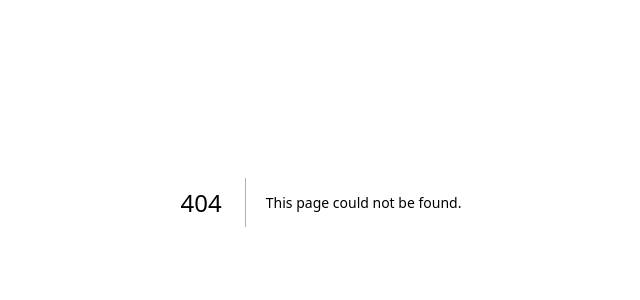
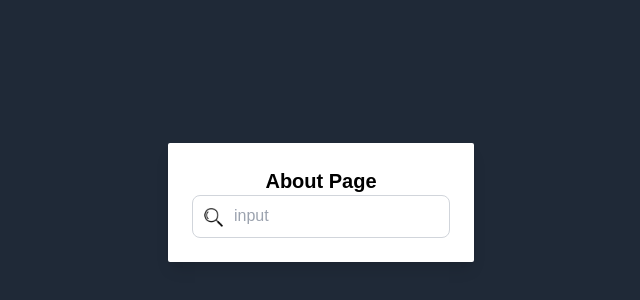
Before and after one commit to 42lukas/immosearch-iq, a Next.js app: page /about in a window 1280 px wide. Before the commit this address had no page. Shown: the part 198-498 px from the top of the page, without its empty margins (319-959 px from the left). Built offline with nearby package versions, Linux system fonts and the light colour scheme.

Commit message:
created about page

```diff
--- /dev/null
+++ b/app/about/page.tsx
@@ -0,0 +1,15 @@
+import Image from "next/image";
+
+export default function AboutPage() {
+    return (
+      <div className="flex items-center justify-center h-screen bg-gray-800">
+        <div className="bg-white p-6 rounded-sm shadow-lg">
+            <p className="flex justify-center text-xl font-bold text-black">About Page</p>
+            <div className="flex items-center justify-center space-x-2 border border-gray-300 rounded-lg p-2">
+                <Image aria-hidden src="/magnifying_glass.png" alt="Magnifying Glass" width={25} height={25}/>
+                <input className="text-black focus-visible:false" placeholder="input" type="text"></input>
+            </div>
+        </div>
+      </div>
+    );
+  }
--- /dev/null
+++ b/postcss.config.js
@@ -0,0 +1,6 @@
+module.exports = {
+  plugins: {
+    tailwindcss: {},
+    autoprefixer: {},
+  },
+}
--- /dev/null
+++ b/tailwind.config.js
@@ -0,0 +1,10 @@
+/** @type {import('tailwindcss').Config} */
+module.exports = {
+  content: [
+    "./app/**/*.{js,ts,jsx,tsx}",
+  ],
+  theme: {
+    extend: {},
+  },
+  plugins: [],
+}
```
Also changed, not shown: package.json (+7 -6 lines), public/magnifying_glass.png (added), 1 other file (tests, documents, lock files or other folders).
